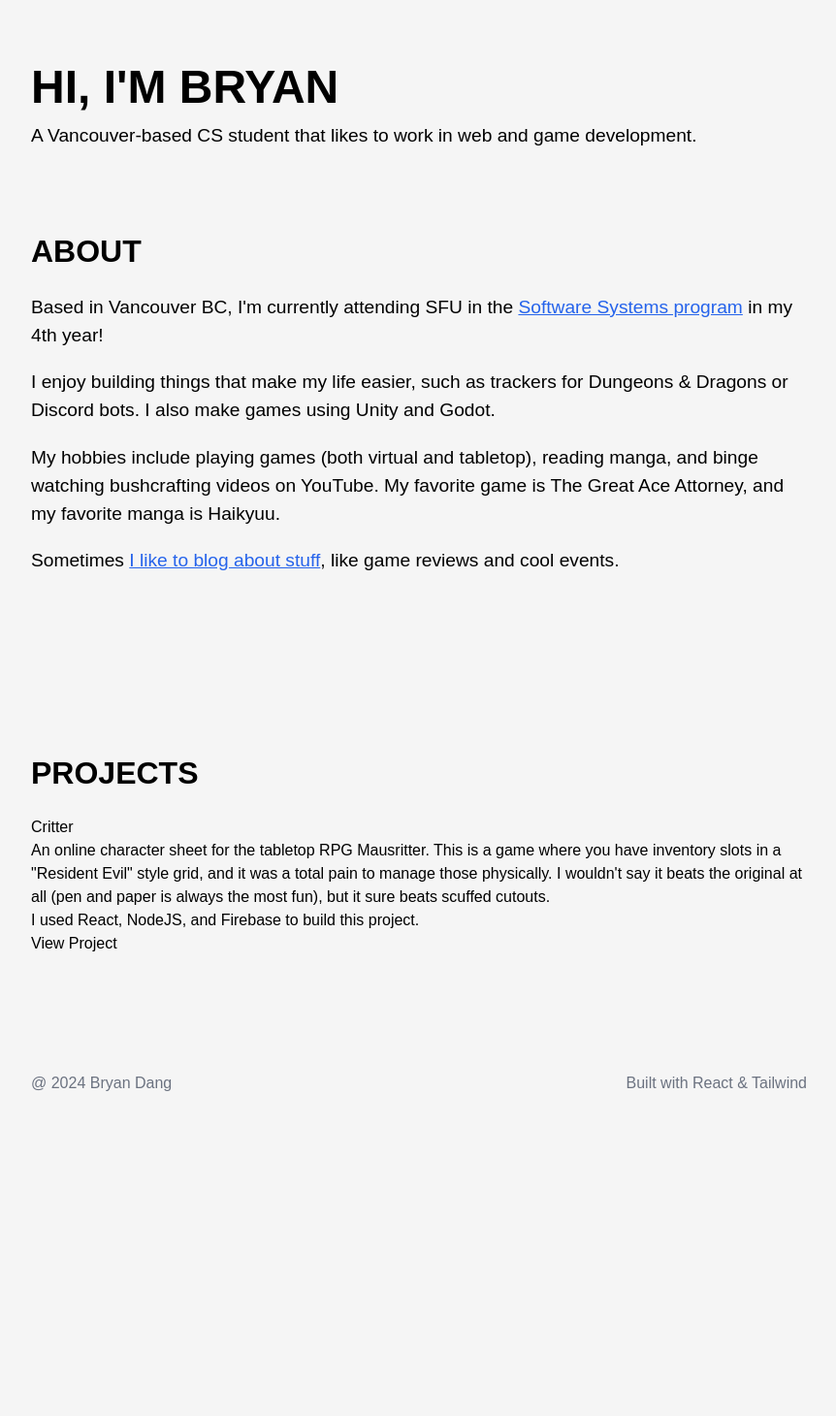
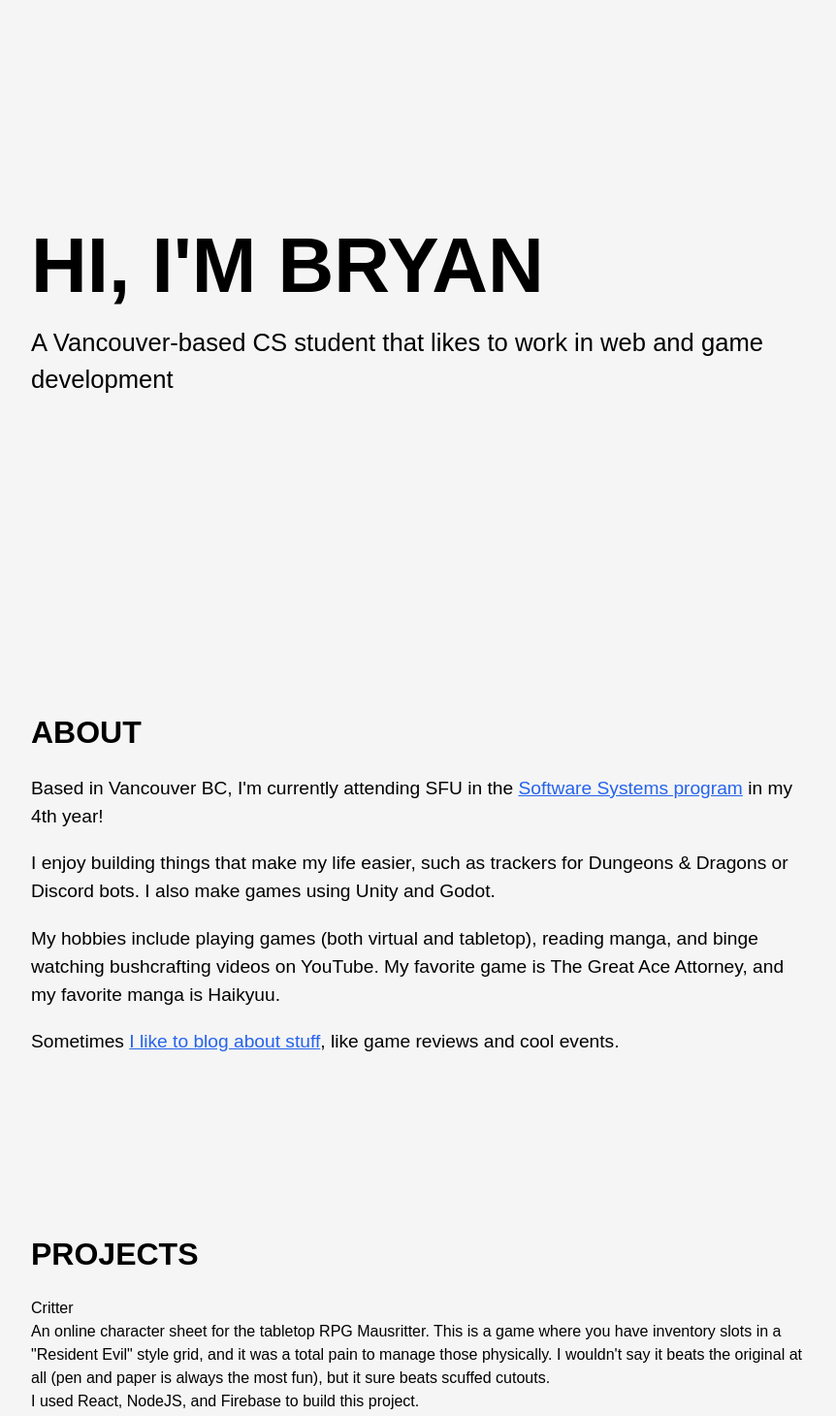
Before and after one commit to bryanjhdang/bryanjhdang.github.io, a React (Vite) app: page / in a window 1280 px wide. Shown: the part 66-1526 px from the top of the page at 97% size, without its empty margins (208-1070 px from the left). Before the commit the page ends 1235 px from the top, so only its background shows below. Built offline with nearby package versions, Linux system fonts and the light colour scheme.

Commit message:
add image

```diff
--- a/src/sections/About.tsx
+++ b/src/sections/About.tsx
@@ -2,14 +2,14 @@ import { SectionTitle, SectionWrapper } from "../components/SectionComponents";
 
 export default function About() {
   return (
-    <SectionWrapper>
-      <div className="pt-10 sm:pt-20 pb-10 sm:pb-20">
+    <div className="pt-10 sm:pt-20 pb-10 sm:pb-20">
+      <SectionWrapper>
         <SectionTitle title="ABOUT" />
         <p className="text-sm sm:text-base mb-5">Based in Vancouver BC, I'm currently attending SFU in the <a className="text-blue-600 underline" href="https://www.sfu.ca/computing/prospective-students/undergraduate-students/programs/degree-programs/softwaresystems.html" target="_blank">Software Systems program</a> in my 4th year!</p>
         <p className="text-sm sm:text-base mb-5">I enjoy building things that make my life easier, such as trackers for Dungeons & Dragons or Discord bots. I also make games using Unity and Godot.</p>
         <p className="text-sm sm:text-base mb-5">My hobbies include playing games (both virtual and tabletop), reading manga, and binge watching bushcrafting videos on YouTube. My favorite game is The Great Ace Attorney, and my favorite manga is Haikyuu.</p>
         <p className="text-sm sm:text-base mb-5">Sometimes <a className="text-blue-600 underline" href="https://bryandang.substack.com/" target="_blank">I like to blog about stuff</a>, like game reviews and cool events.</p>
-      </div>
-    </SectionWrapper>
+      </SectionWrapper>
+    </div>
   )
 }
--- a/src/sections/Footer.tsx
+++ b/src/sections/Footer.tsx
@@ -2,11 +2,11 @@ import { SectionWrapper } from "../components/SectionComponents";
 
 export default function Footer() {
   return (
-    <SectionWrapper>
-      <div className="pt-10 pb-10 flow-root">
+    <div className="pt-10 pb-10 flow-root">
+      <SectionWrapper>
         <p className="float-left text-sm text-gray-500">@ 2024 Bryan Dang</p>
         <p className="float-right hidden sm:block text-sm text-gray-500">Built with React & Tailwind</p>
-      </div>
-    </SectionWrapper>
+      </SectionWrapper>
+    </div>
   )
 }
--- a/src/sections/Header.tsx
+++ b/src/sections/Header.tsx
@@ -2,12 +2,12 @@ import { SectionWrapper } from "../components/SectionComponents";
 
 export default function Header() {
   return (
-    <SectionWrapper>
-      <div className="hidden sm:block pt-10 pb-10 sm:pb-20 flow-root">
+    <div className="hidden sm:block pt-10 pb-10 sm:pb-20 flow-root">
+      <SectionWrapper>
         <a href="https://bryandang.substack.com/" target="_blank" className="text-base hover:underline float-right ml-10">Blog</a>
         <p className="text-base hover:underline float-right ml-10">Projects</p>
         <p className="text-base hover:underline float-right">About</p>
-      </div>
-    </SectionWrapper>
+      </SectionWrapper>
+    </div>
   )
 }
--- a/src/sections/Hero.tsx
+++ b/src/sections/Hero.tsx
@@ -2,9 +2,12 @@ import { SectionWrapper } from "../components/SectionComponents";
 
 export default function Hero() {
   return (
-    <SectionWrapper>
-      <p className="text-4xl font-extrabold">HI, I'M BRYAN</p>
-      <p className="text-base">A Vancouver-based CS student that likes to work in web and game development.</p>
-    </SectionWrapper>
+    <div className="pt-20 sm:pt-40 pb-40 sm:pb-60">
+      <SectionWrapper>
+        <p className="text-3xl sm:text-4xl font-extrabold">HI, I'M BRYAN</p>
+        <p className="text-base sm:text-xl">A Vancouver-based CS student that likes to work in web and game development</p>
+        {/* <img src="src/assets/profile.jpg" alt="Bryan profile picture" width={400} /> */}
+      </SectionWrapper>
+    </div>
   )
 }
--- a/src/sections/Projects.tsx
+++ b/src/sections/Projects.tsx
@@ -19,16 +19,16 @@ function ProjectTemplate(projectInfo: ProjectInfo) {
 
 export default function Projects() {
   return (
-    <SectionWrapper>
-      <div className="pt-10 sm:pt-20 pb-10 sm:pb-20">
-        <SectionTitle title ="PROJECTS" />
+    <div className="pt-10 sm:pt-20 pb-10 sm:pb-20">
+      <SectionWrapper>
+        <SectionTitle title="PROJECTS" />
         <div>
           <p>Critter</p>
           <p>An online character sheet for the tabletop RPG Mausritter. This is a game where you have inventory slots in a "Resident Evil" style grid, and it was a total pain to manage those physically. I wouldn't say it beats the original at all (pen and paper is always the most fun), but it sure beats scuffed cutouts.</p>
           <p>I used React, NodeJS, and Firebase to build this project.</p>
           <p>View Project</p>
         </div>
-      </div>
-    </SectionWrapper>
+      </SectionWrapper>
+    </div>
   )
 }
--- a/tailwind.config.js
+++ b/tailwind.config.js
@@ -10,8 +10,8 @@ export default {
       xl: '1.6rem',
       '2xl': '2rem',
       '3xl': '2.5rem',
-      '4xl': '3rem',
-      '5xl': '3.2rem',
+      '4xl': '5rem',
+      '5xl': '6rem',
     },
     extend: {
       fontFamily: {
```
Also changed, not shown: src/assets/profile.jpg (added).
